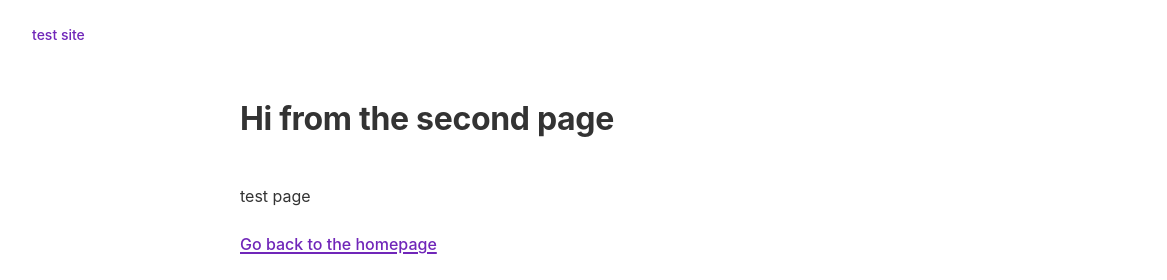
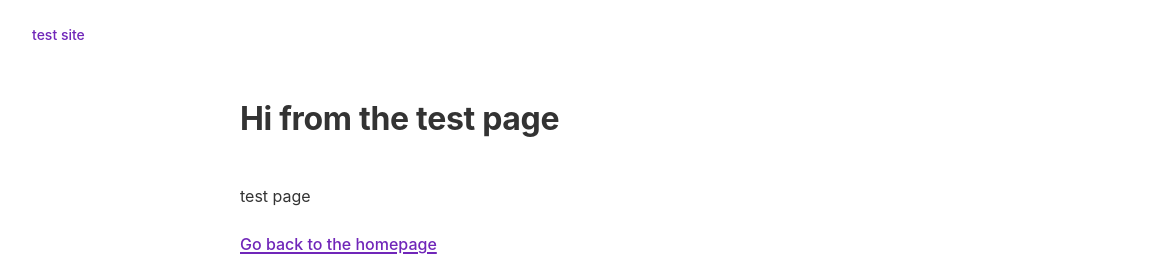
Before and after one commit to sidethree-kfujimoto/gatsby-starter-default, a Gatsby site: page /page-2 in a window 1280 px wide. Shown: the top 280 px of the page, 0-1167 px from the left. Built offline with nearby package versions, Linux system fonts and the light colour scheme; Gatsby itself is replaced by a stand-in of ours.

Commit message:
test test

```diff
--- a/src/pages/page-2.js
+++ b/src/pages/page-2.js
@@ -6,7 +6,7 @@
 
 const SecondPage = () => (
   <Layout>
-    <h1>Hi from the second page</h1>
+    <h1>Hi from the test page</h1>
     <p>test page</p>
     <Link to="/">Go back to the homepage</Link>
   </Layout>
```
